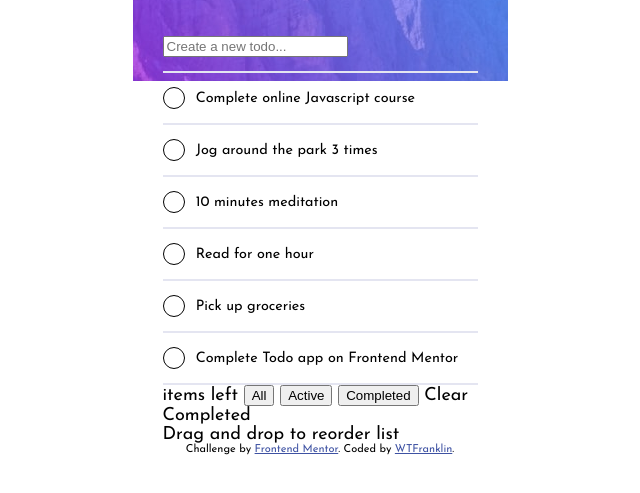
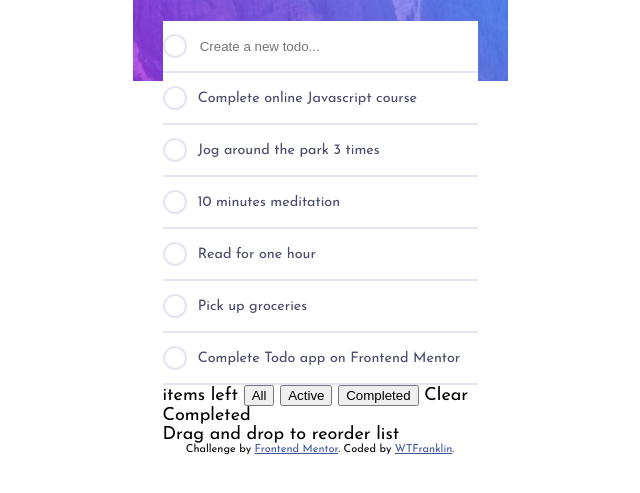
Before and after one commit to frankaddelia/todo-frontend-mentor, a plain HTML site: page index.html in a window 1280 px wide. Shown: the part 119-612 px from the top of the page, without its empty margins (320-960 px from the left). Drawn offline with Linux system fonts and the light colour scheme.

Commit message:
Add background color to list items. Add circle to create new task and remove the border for this input

```diff
--- a/index.html
+++ b/index.html
@@ -29,7 +29,7 @@
 		<div class="add-task">
 			<ul class="list-group">
 				<li class="list-item">
-					<input type="text" id="add-task" name="add-task" placeholder="Create a new todo...">
+					<div class="circle"></div><input type="text" id="add-task" name="add-task" placeholder="Create a new todo...">
 				</li>
 			</ul>
 		</div>
--- a/source/sass/app.scss
+++ b/source/sass/app.scss
@@ -13,7 +13,7 @@ $very-light-gray: hsl(0, 0%, 98%);
 $very-light-grayish-blue: hsl(236, 33%, 92%);
 $light-grayish-blue: hsl(233, 11%, 84%);
 $dark-grayish-blue: hsl(236, 9%, 61%);
-$very-dark-grayish-blue: hsl(235, 19%, 35%);
+$very-dark-grayish-blue-lighter: hsl(235, 19%, 35%);
 
 // Dark Theme
 $very-dark-blue: hsl(235, 21%, 11%);
@@ -41,7 +41,7 @@ body {
 
 .circle {
     background-color: transparent;
-    border: 1px solid $black;
+    border: 0.125rem solid $very-light-grayish-blue;
     border-radius: 50%;
     display: inline-block;
     height: 1.25rem;
@@ -58,7 +58,7 @@ body {
 .container {
     box-sizing: border-box;
     margin: 0 auto;
-    padding: 0 30px;
+    padding: 0 1.875rem;
     width: 23.4375rem;
 
     h1 {
@@ -100,6 +100,8 @@ body {
 .list-group li {
     align-items: center;
     border-bottom: 2px solid $very-light-grayish-blue;
+    background-color: $white;
+    color: $very-dark-grayish-blue-lighter;
     display: flex;
     font-size: 0.9rem;
     height: 50px;
@@ -107,6 +109,10 @@ body {
     margin: 0;
     padding: 0;
     width: 19.6875rem;
+
+    input {
+        border: none;
+    }
 }
 
 // @media screen and (min-width: 375px) {
```
Also changed, not shown: build/styles/app.css, 1 other file.
